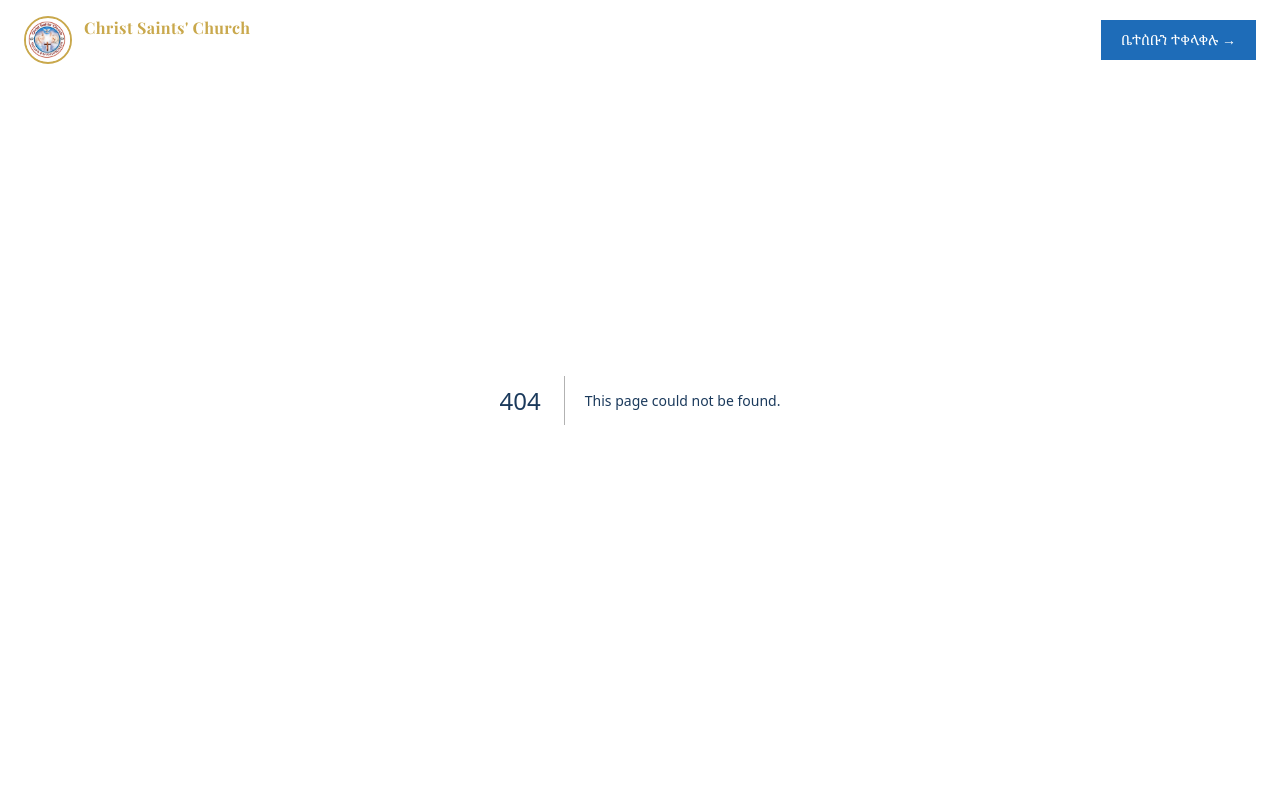
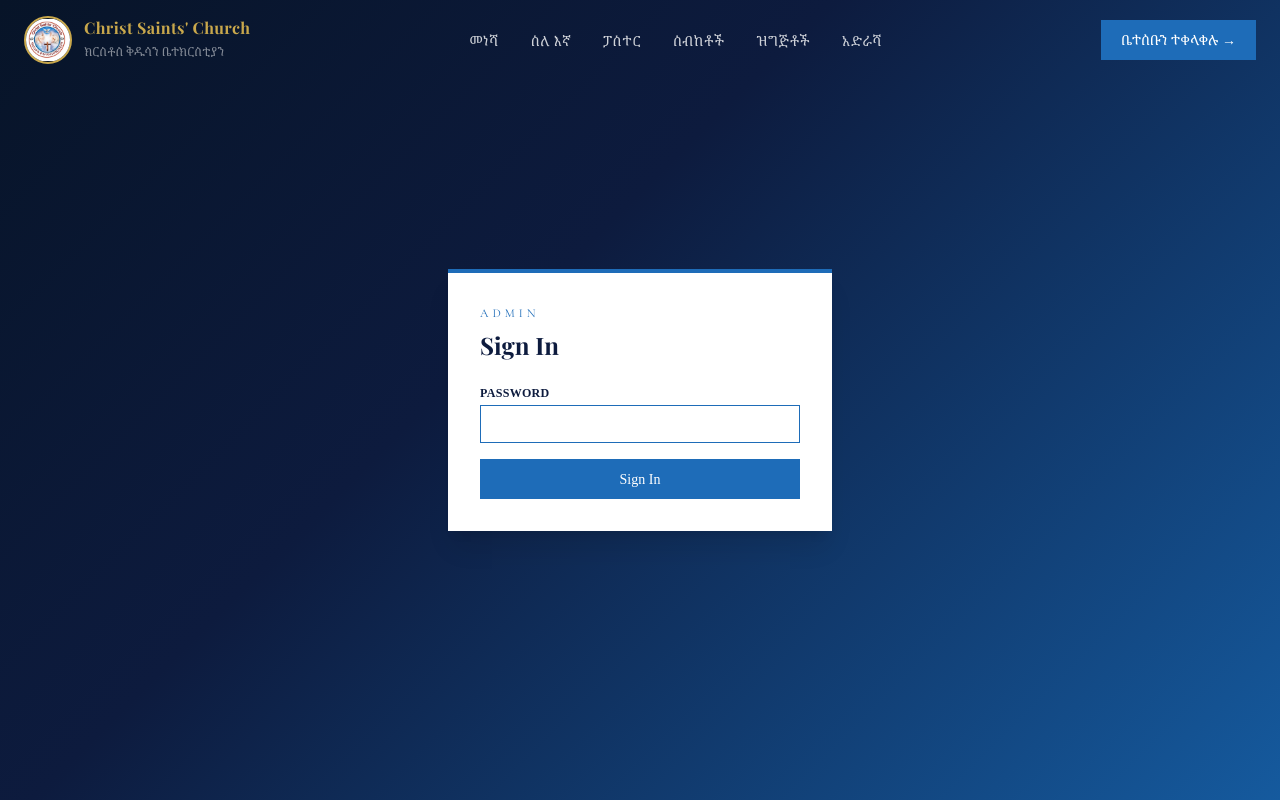
Before and after one commit to merene-daniel/christ-saint-church, a Next.js app: page /admin/login in a window 1280 px wide. Before the commit this address had no page. Shown: the top 800 px of the page. Built offline with nearby package versions, Linux system fonts and the light colour scheme; a web font is replaced by a local one.

Commit message:
feat: add admin pages

```diff
--- /dev/null
+++ b/app/admin/login/page.tsx
@@ -0,0 +1,63 @@
+"use client";
+
+import { useState } from "react";
+import { useRouter } from "next/navigation";
+
+export default function AdminLoginPage() {
+  const router = useRouter();
+  const [password, setPassword] = useState("");
+  const [error, setError] = useState("");
+  const [loading, setLoading] = useState(false);
+
+  async function handleSubmit(e: React.FormEvent) {
+    e.preventDefault();
+    setLoading(true);
+    setError("");
+    const res = await fetch("/api/admin/login", {
+      method: "POST",
+      headers: { "Content-Type": "application/json" },
+      body: JSON.stringify({ password }),
+    });
+    if (res.ok) {
+      router.push("/admin/sermons");
+    } else {
+      setError("Incorrect password.");
+    }
+    setLoading(false);
+  }
+
+  return (
+    <div className="min-h-screen bg-hero-gradient flex items-center justify-center px-6">
+      <div className="bg-white w-full max-w-sm p-8 shadow-xl border-t-4 border-church-blue">
+        <p className="font-accent text-church-blue uppercase tracking-[4px] text-xs mb-2">Admin</p>
+        <h1 className="font-display text-2xl text-church-dark font-bold mb-6">Sign In</h1>
+
+        <form onSubmit={handleSubmit} className="space-y-4">
+          <div>
+            <label className="block text-xs font-semibold text-church-dark mb-1 uppercase tracking-wide">
+              Password
+            </label>
+            <input
+              type="password"
+              value={password}
+              onChange={(e) => setPassword(e.target.value)}
+              required
+              autoFocus
+              className="w-full border border-gray-200 px-3 py-2 text-sm font-body text-church-dark focus:outline-none focus:border-church-blue"
+            />
+          </div>
+          {error && (
+            <p className="text-red-600 text-xs font-body">{error}</p>
+          )}
+          <button
+            type="submit"
+            disabled={loading}
+            className="w-full bg-church-blue text-white font-body text-sm py-2.5 hover:bg-church-blue-light transition-colors disabled:opacity-50"
+          >
+            {loading ? "Signing in..." : "Sign In"}
+          </button>
+        </form>
+      </div>
+    </div>
+  );
+}
--- a/app/admin/sermons/page.tsx
+++ b/app/admin/sermons/page.tsx
@@ -1,6 +1,7 @@
 "use client";
 
 import { useEffect, useState } from "react";
+import { useRouter } from "next/navigation";
 
 interface Sermon {
   _id: string;
@@ -26,6 +27,7 @@ const empty = {
 };
 
 export default function AdminSermonsPage() {
+  const router = useRouter();
   const [sermons, setSermons] = useState<Sermon[]>([]);
   const [form, setForm] = useState(empty);
   const [editingId, setEditingId] = useState<string | null>(null);
@@ -90,6 +92,11 @@ export default function AdminSermonsPage() {
     }
   }
 
+  async function handleLogout() {
+    await fetch("/api/admin/logout", { method: "POST" });
+    router.push("/admin/login");
+  }
+
   async function handleDelete(id: string) {
     if (!confirm("Delete this sermon?")) return;
     await fetch(`/api/sermons/${id}`, { method: "DELETE" });
@@ -128,9 +135,17 @@ export default function AdminSermonsPage() {
   return (
     <div className="min-h-screen bg-cream py-12 px-6">
       <div className="max-w-4xl mx-auto">
-        <div className="mb-8">
-          <p className="font-accent text-church-blue uppercase tracking-[4px] text-xs mb-1">Admin</p>
-          <h1 className="font-display text-4xl text-church-dark font-bold">Sermon Manager</h1>
+        <div className="mb-8 flex items-start justify-between">
+          <div>
+            <p className="font-accent text-church-blue uppercase tracking-[4px] text-xs mb-1">Admin</p>
+            <h1 className="font-display text-4xl text-church-dark font-bold">Sermon Manager</h1>
+          </div>
+          <button
+            onClick={handleLogout}
+            className="text-xs font-body px-4 py-2 border border-gray-300 text-gray-500 hover:bg-gray-50 transition-colors mt-2"
+          >
+            Sign Out
+          </button>
         </div>
 
         {/* Form */}
--- /dev/null
+++ b/app/api/admin/login/route.ts
@@ -0,0 +1,16 @@
+import { NextRequest, NextResponse } from "next/server";
+
+export async function POST(req: NextRequest) {
+  const { password } = await req.json();
+  if (password !== process.env.ADMIN_PASSWORD) {
+    return NextResponse.json({ error: "Incorrect password" }, { status: 401 });
+  }
+  const res = NextResponse.json({ success: true });
+  res.cookies.set("admin_auth", process.env.ADMIN_PASSWORD!, {
+    httpOnly: true,
+    path: "/",
+    maxAge: 60 * 60 * 8, // 8 hours
+    sameSite: "lax",
+  });
+  return res;
+}
--- /dev/null
+++ b/app/api/admin/logout/route.ts
@@ -0,0 +1,7 @@
+import { NextResponse } from "next/server";
+
+export async function POST() {
+  const res = NextResponse.json({ success: true });
+  res.cookies.set("admin_auth", "", { path: "/", maxAge: 0 });
+  return res;
+}
--- a/app/api/sermons/[id]/route.ts
+++ b/app/api/sermons/[id]/route.ts
@@ -1,4 +1,5 @@
 import { NextRequest, NextResponse } from "next/server";
+import { revalidatePath } from "next/cache";
 import { connectToDatabase } from "@/lib/mongodb";
 import { Sermon } from "@/lib/models";
 
@@ -9,6 +10,7 @@ export async function PUT(req: NextRequest, { params }: { params: Promise<{ id:
     await connectToDatabase();
     const sermon = await Sermon.findByIdAndUpdate(id, body, { new: true });
     if (!sermon) return NextResponse.json({ error: "Not found" }, { status: 404 });
+    revalidatePath("/sermons");
     return NextResponse.json({ success: true, sermon });
   } catch (error) {
     console.error("PUT sermon error:", error);
@@ -21,6 +23,7 @@ export async function DELETE(_req: NextRequest, { params }: { params: Promise<{
     const { id } = await params;
     await connectToDatabase();
     await Sermon.findByIdAndDelete(id);
+    revalidatePath("/sermons");
     return NextResponse.json({ success: true });
   } catch (error) {
     console.error("DELETE sermon error:", error);
--- a/app/api/sermons/route.ts
+++ b/app/api/sermons/route.ts
@@ -1,4 +1,5 @@
 import { NextRequest, NextResponse } from "next/server";
+import { revalidatePath } from "next/cache";
 import { connectToDatabase } from "@/lib/mongodb";
 import { Sermon } from "@/lib/models";
 
@@ -29,6 +30,7 @@ export async function POST(req: NextRequest) {
     const body = await req.json();
     await connectToDatabase();
     const sermon = await Sermon.create(body);
+    revalidatePath("/sermons");
     return NextResponse.json({ success: true, sermon }, { status: 201 });
   } catch (error) {
     console.error("POST sermon error:", error);
```
Also changed, not shown: middleware.ts (added, +25 -0 lines).
